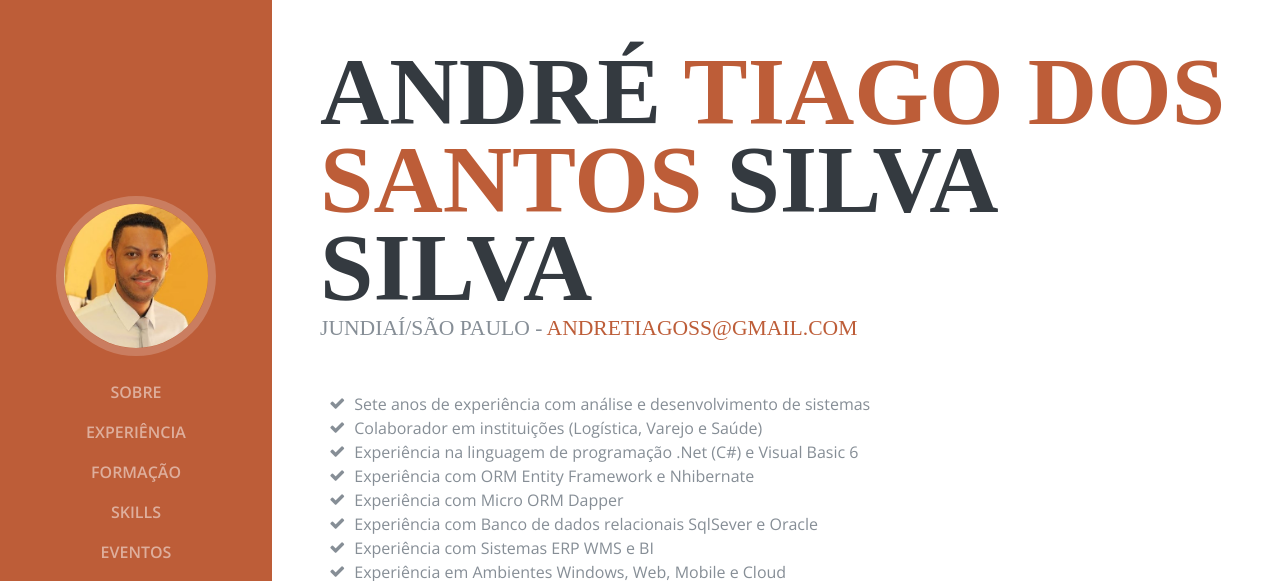
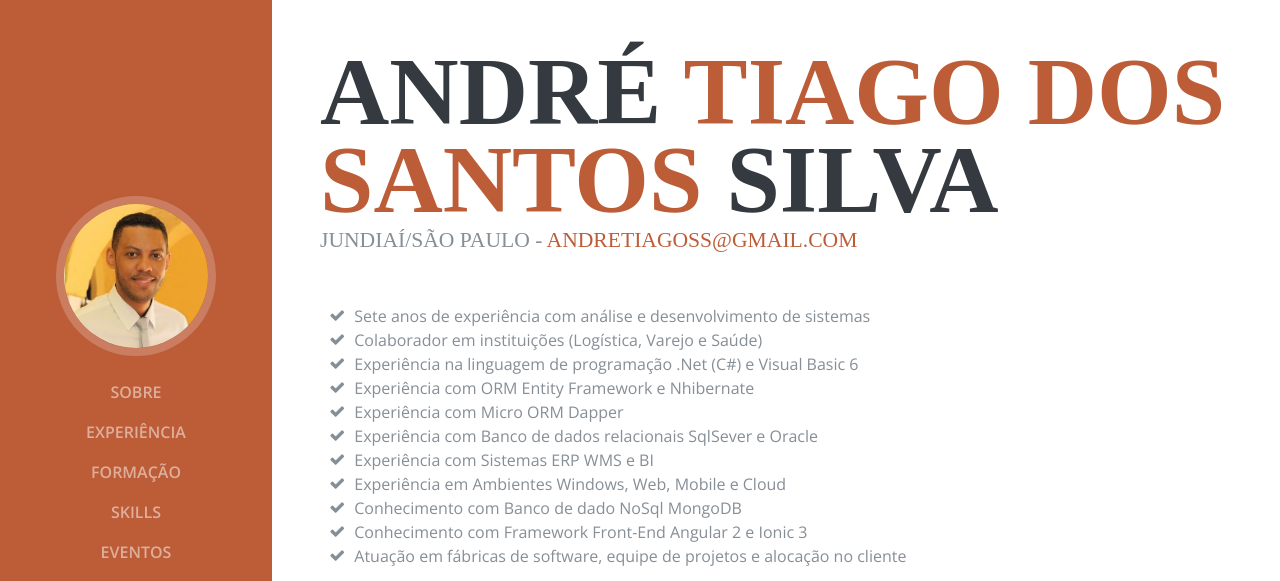
Before and after one commit to andretiagoss/Curriculo, a plain HTML site: page index.html in a window 1280 px wide. Shown: the top 581 px of the page. Drawn offline with nearby package versions, Linux system fonts and the light colour scheme; a web font is replaced by a local one.

Commit message:
ajustes pontuais

```diff
--- a/index.html
+++ b/index.html
@@ -66,7 +66,7 @@
       <div class="my-auto">
         <h1 class="mb-0">André
           <span class="text-primary">Tiago dos Santos</span>
-          <span class="mb-0">Silva Silva</span>
+          <span class="mb-0">Silva</span>
         </h1>
         <div class="subheading mb-5">Jundiaí/São Paulo -
           <a href="mailto:andretiagoss@gmail.com">andretiagoss@gmail.com</a>
```
